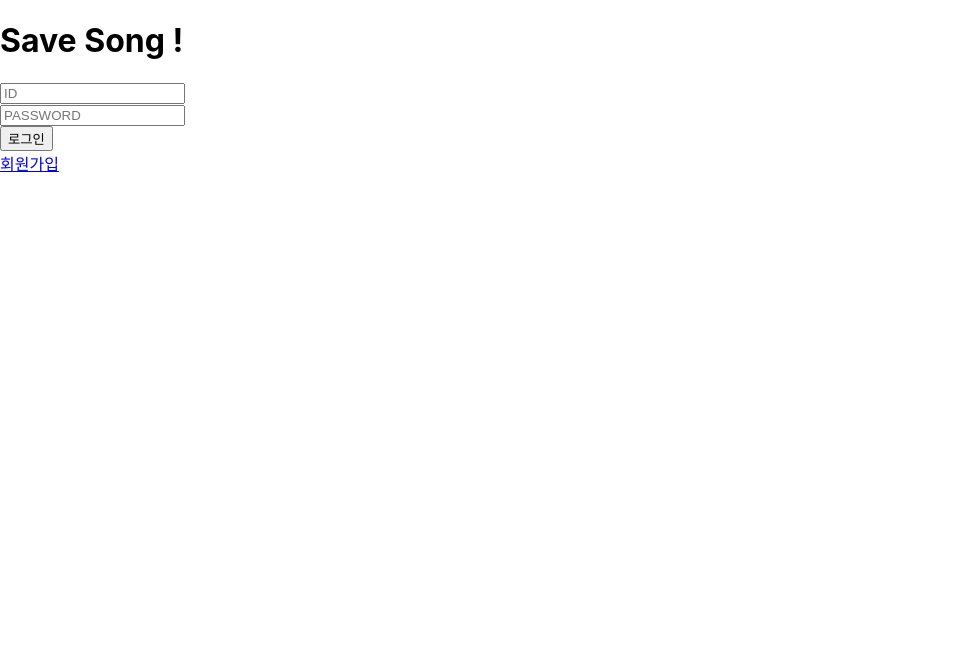
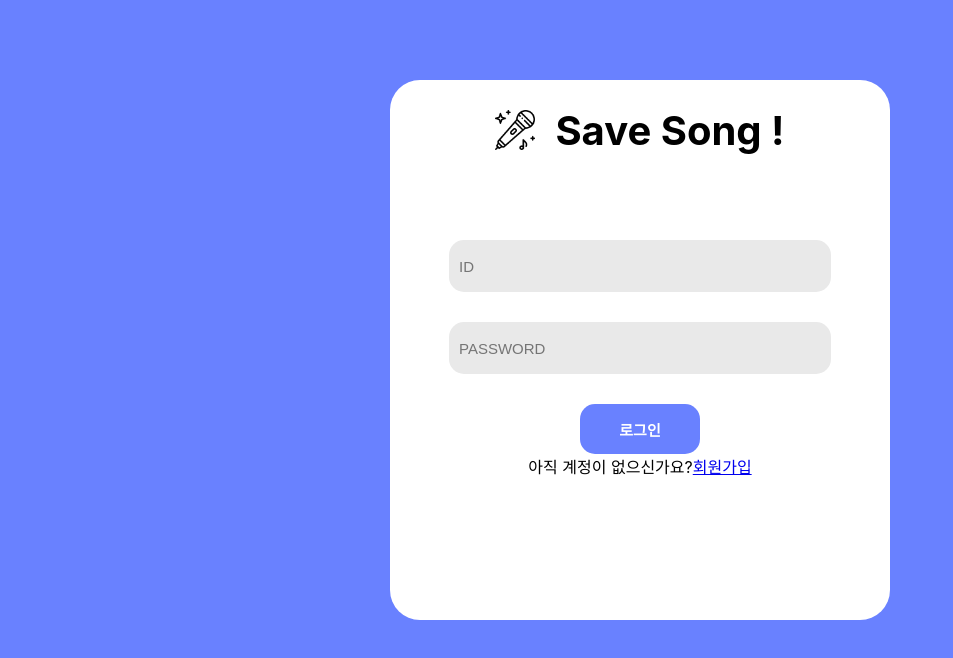
Before and after one commit to ehdrjs4502/save-song, a React (Create React App) app: page / in a window 1280 px wide. Shown: the top 658 px of the page, without its empty margins (0-953 px from the left). Built offline with nearby package versions, Linux system fonts and the light colour scheme.

Commit message:
login css 하는중, 내음악 무한리렌더링 해결

```diff
--- a/src/components/AddBtn.js
+++ b/src/components/AddBtn.js
@@ -13,7 +13,7 @@ function AddBtn(props) {
             console.log("addSong => ", res);
 
             if(res.data.affectedRows === 1) { // 잘 됐으면
-                alert(name + "을 추가했습니다.");
+                alert(name + " 추가했습니다.");
             } else { // 잘 안 됐으면 ㅠㅠ
                alert("오류!!")
             }
--- a/src/components/DelBtn.js
+++ /dev/null
@@ -1,32 +0,0 @@
-import axios from 'axios';
-import React from 'react';
-import { useNavigate } from 'react-router-dom';
-
-
-function DelBtn(props) {
-    const navigate = useNavigate();
-    function onClickDelBtn(name, artist) { // 추가 버튼을 눌렀을 때
-        console.log(name, artist);
-
-        axios.post("http://localhost:3001/delSong", { // addSong 서버 api 호출
-            id : window.sessionStorage.id, // 현재 세션에 있는 id (로그인한 id)
-            name : name, // 노래명
-            artist : artist, // 가수명
-        }).then((res) => { // 서버에서 res 가져옴
-            console.log("delSong => ", res);
-
-            if(res.data.affectedRows === 1) { // 잘 됐으면
-                alert(name + "을 제거했습니다.");
-            } else { // 잘 안 됐으면 ㅠㅠ
-               alert("오류!!")
-            }
-        }).catch((e) => {
-            console.error(e)
-        })
-    }
-    return(
-        <button onClick={() => onClickDelBtn(props.name, props.artist)}>제거</button>
-    )
-}
-
-export default DelBtn;
--- a/src/components/Login.js
+++ b/src/components/Login.js
@@ -1,6 +1,8 @@
 import axios from "axios";
 import { useRef } from "react";
 import { Link, useNavigate } from "react-router-dom";
+import "../css/logincss.css";
+import mic from '../img/mic.png';
 
 function Login() {
     const navigate = useNavigate();
@@ -41,15 +43,18 @@ function Login() {
     }
 
     return(
-        <div>
-            <div><h1>Save Song !</h1></div>
+        <div className="LoginBox">
+            <div className="HeaderLogo">
+                <img src={mic} className="MicImg"/>
+                <h1 className="Title">Save Song !</h1>
+            </div>
             <div>
                 <form>
-                    <div><input type="text" name="id" size="20" placeholder="ID" ref={idRef}></input></div>
-                    <div><input type="password" name="id" size="20" placeholder="PASSWORD" ref={pwRef}></input></div>
-                    <div><input type="button" value="로그인" onClick={onClickLogin}></input></div>
+                    <div><input className="InputBox" type="text" name="id" size="20" placeholder="ID" ref={idRef}></input></div>
+                    <div><input className="InputBox" type="password" name="id" size="20" placeholder="PASSWORD" ref={pwRef}></input></div>
+                    <div><input className="LoginBtn" type="button" value="로그인" onClick={onClickLogin}></input></div>
                 </form>
-                <div><Link to="/SignUp">회원가입</Link></div>
+                <div><span>아직 계정이 없으신가요?</span><Link to="/SignUp">회원가입</Link></div>
             </div>
         </div>
     )
--- a/src/components/Menu.js
+++ b/src/components/Menu.js
@@ -3,8 +3,6 @@ import mic from '../img/mic.png';
 
 function Menu() {
     const navigate = useNavigate();
-
-    console.log("메뉴");
 
     function onClickLogOut() { //로그아웃 버튼 눌렀을 때 함수
         console.log("handleLogout");
--- a/src/components/MyInfo.js
+++ b/src/components/MyInfo.js
@@ -1,34 +1,46 @@
 import { useEffect, useState } from "react";
 import Menu from "./Menu";
 import axios from "axios";
-import DelBtn from "./DelBtn";
 
 function MyInfo() {
     const id = window.sessionStorage.getItem("id");
     const [myList, SetMyList] = useState([]);
     console.log("MyInfo : ", id);
 
-    // const getMySongList = async () => {
-    //     await axios.post("http://localhost:3001/mySongList", {
-    //         id : id,
-    //     }).then((res) => {
-    //         SetMyList(res.data);
-    //     });
-    // };
-
-
-    // useEffect(() => {
-    //     getMySongList();
-    // }, [SetMyList]); //[myList] 하면 무한 루프 로그가 엄청 찍힌다.. 왜 와이?
-
-    useEffect(() => {
+    useEffect(() => { // 처음 페이지 로드 될 때 사용자의 음악 가져오기
         axios.post("http://localhost:3001/mySongList", {
             id : id,
         }).then((res) => {
             console.log(res);
             SetMyList(res.data);
-        })
+        });
     }, []);
+
+    function onClickDelBtn(name, artist) { // 삭제 버튼을 눌렀을 때
+        console.log(name, artist);
+
+        axios.post("http://localhost:3001/delSong", { // addSong 서버 api 호출
+            id : window.sessionStorage.id, // 현재 세션에 있는 id (로그인한 id)
+            name : name, // 노래명
+            artist : artist, // 가수명
+        }).then((res) => { // 서버에서 res 가져옴
+            console.log("delSong => ", res);
+
+            if(res.data.affectedRows === 1) { // 잘 됐으면
+                alert(name + " 제거했습니다.");
+                axios.post("http://localhost:3001/mySongList", { // db에 사용자가 저장한 음악 다시 가져오자
+                    id : id,
+                }).then((res) => {
+                    console.log(res);
+                    SetMyList(res.data);
+                });
+            } else { // 잘 안 됐으면 ㅠㅠ
+               alert("오류!!")
+            };
+        }).catch((e) => {
+            console.error(e)
+        });
+    };
 
     return(
         <div>
@@ -37,6 +49,8 @@ function MyInfo() {
                 <h2>나의 노래 목록</h2>
             </div>
             <div>
+                {myList.length == 0 ? (<div><h3>노래를 추가해주세요~</h3></div>) :
+                (<div>
                     <table style={{textAlign:'center'}}>
                         <tr>
                             <th>번호</th>
@@ -49,16 +63,15 @@ function MyInfo() {
                                     <td>{idx + 1}</td>
                                     <td>{item.name}</td>
                                     <td>{item.artist}</td>
-                                <td><DelBtn name = {item.name} artist = {item.artist}/></td>
+                                    <td><button onClick={() => onClickDelBtn(item.name, item.artist)}>제거</button></td>
                                 </tr>
                             )
                         })}
                     </table>
+                </div>)}
             </div>
         </div>
     )
-
 }
 
-
 export default MyInfo;
--- /dev/null
+++ b/src/css/logincss.css
@@ -0,0 +1,64 @@
+body {
+    background-color: #6981FF;
+    text-align: center;
+    display : flex;
+    justify-content: center;
+	align-items : center;
+    height: 700px;
+}
+
+.LoginBox {
+    background-color: white;
+    width: 500px;
+    height: 540px;
+    border-radius: 30px;
+}
+
+.HeaderLogo {
+    display: flex;
+    justify-content: center;
+    align-items: center;
+    height: 100px;
+    margin-bottom: 30px;
+}
+
+.MicImg {
+    width: 40px;
+    height: 40px;
+    margin-right: 20px;
+}
+
+.Title {
+    color: black;
+    text-align: center;
+    font-size: 40px;
+    display: inline;
+}
+
+.InputBox {
+    width: 370px;
+    height: 50px;
+    font-size: 15px;
+    border: 0;
+    border-radius: 15px;
+    outline: none;
+    padding-left: 10px;
+    background-color: rgb(233, 233, 233);
+    margin-top: 30px;
+  }
+
+  .InputBox:focus {
+    outline: 2px solid blue;
+  }
+
+  .LoginBtn {
+    width: 120px;
+    height: 50px;
+    background: #6981FF;
+    border-radius: 15px;
+    font-size: 15px;
+    font-weight: bold;
+    color: white;
+    border: none;
+    margin-top: 30px;
+  }
```
Also changed, not shown: src/server/server.js (+4 -4 lines). Lines whose indentation alone changed are shown as unchanged.
